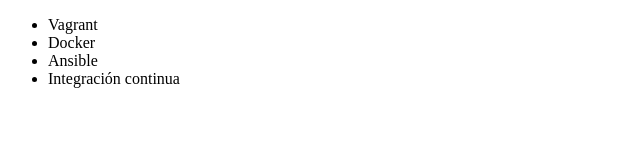
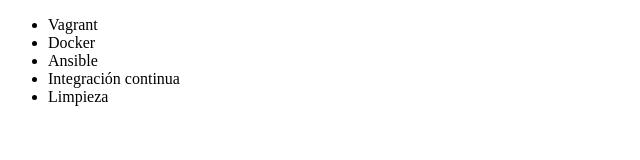
Before and after one commit to ivancayo1992/proyecto-alura, a plain HTML site: page index.html in a window 1280 px wide. Shown: the full height of the page, 0-640 px from the left. Drawn offline with Linux system fonts and the light colour scheme.

Commit message:
Agregando una lista al html

```diff
--- a/index.html
+++ b/index.html
@@ -12,6 +12,7 @@
         <li> Docker </li>
         <li> Ansible </li>
         <li> Integración continua </li>
+        <li>Limpieza</li>
     </ul>
 </body>
 
```
